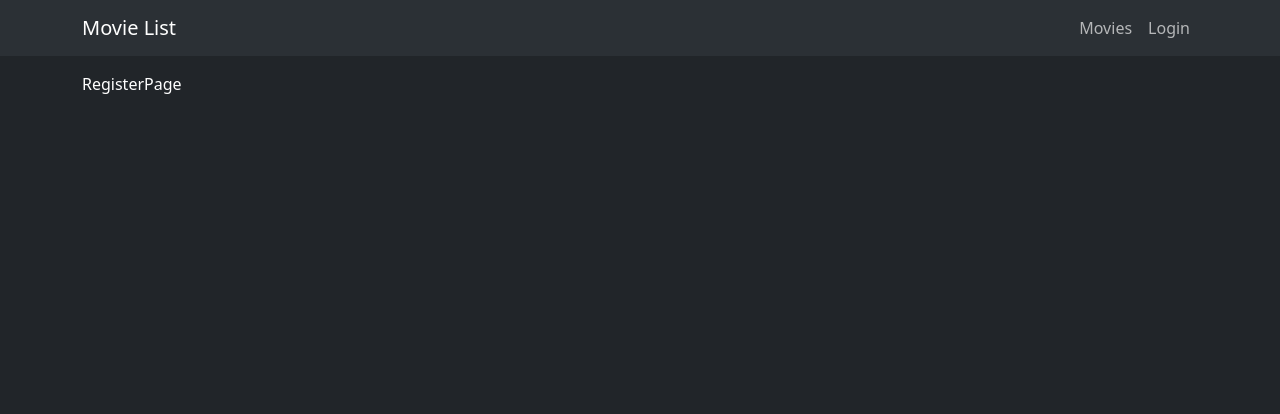
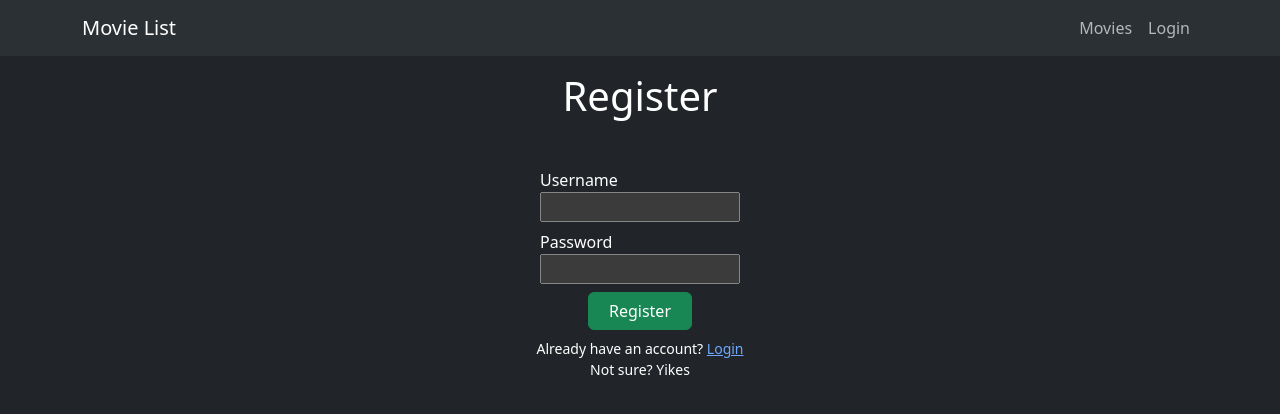
Before and after one commit to Krisejg99/react-login, a React (Vite) app: page /register in a window 1280 px wide. Shown: the top 414 px of the page. Built offline with nearby package versions, Linux system fonts and the light colour scheme.

Commit message:
basic RegisterPage created

```diff
--- a/src/pages/RegisterPage.tsx
+++ b/src/pages/RegisterPage.tsx
@@ -1,6 +1,44 @@
+import { useNavigate } from "react-router"
+import { useState } from 'react'
+import RegisterForm from "../components/LoginForm"
+import { createUser, getUser } from "../services/UserAPI"
+import { Link } from "react-router-dom"
+
 const RegisterPage = () => {
+	const [userInputUsername, setUserInputUsername] = useState<string>('')
+	const [userInputPassword, setUserInputPassword] = useState<string>('')
+	const [invalidRegister, setInvalidRegister] = useState(false)
+
+	const navigate = useNavigate()
+
 	return (
-		<div>RegisterPage</div>
+		<div className='d-flex flex-column align-items-center'>
+			<h1 className='mb-5'>Register</h1>
+
+			<RegisterForm
+				onSubmit={async (e: React.FormEvent) => {
+					e.preventDefault()
+
+					// const user = await getUser(userInputUsername)
+					// if (user) {
+					// 	return setInvalidRegister(true)
+					// }
+
+					const registeredUser = await createUser(userInputUsername, userInputPassword)
+					console.log(registeredUser)
+
+					navigate(-1)
+				}}
+				user={{ username: userInputUsername, password: userInputPassword }}
+				updateUsername={(username) => setUserInputUsername(username)}
+				updatePassword={(password) => setUserInputPassword(password)}
+				invalidDetails={invalidRegister}
+				btnText='Register'
+			/>
+
+			<small>Already have an account? <Link to={'/login'}>Login</Link></small>
+			<small>Not sure? Yikes</small>
+		</div >
 	)
 }
 
```
